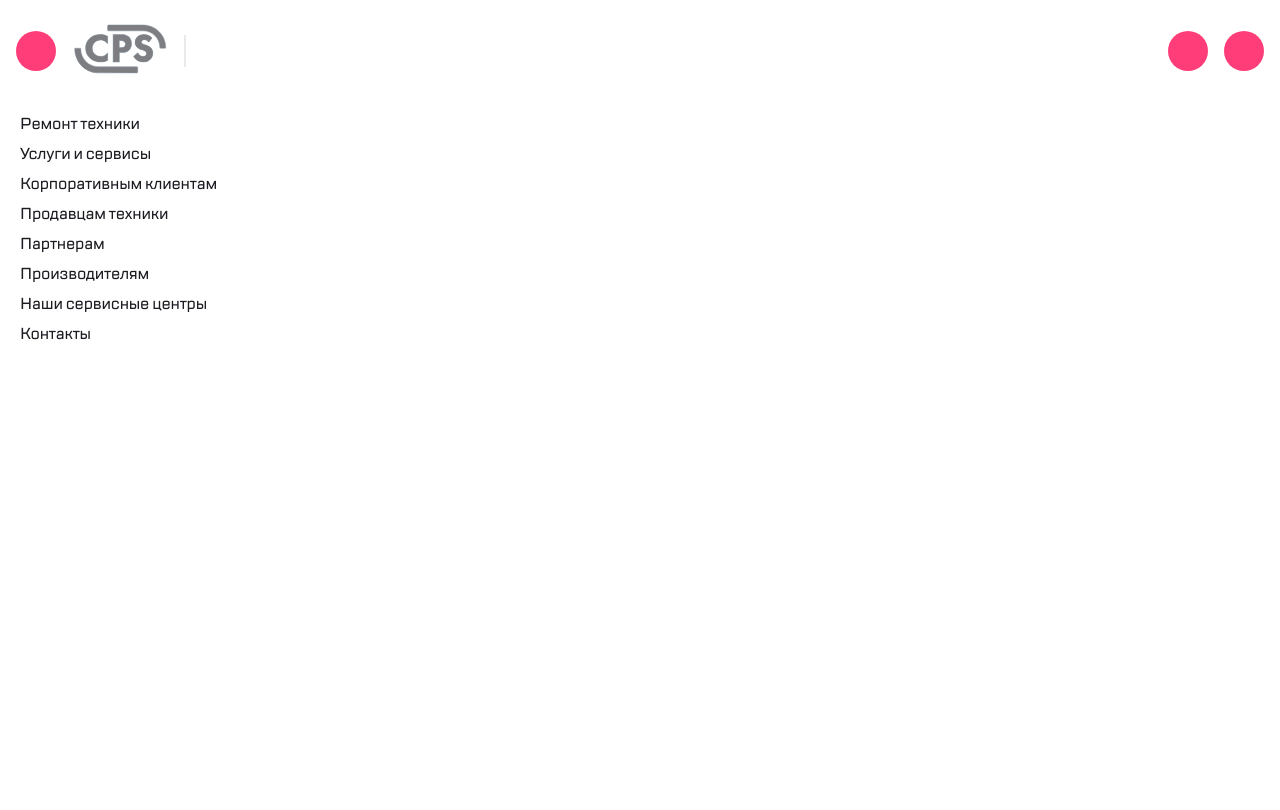
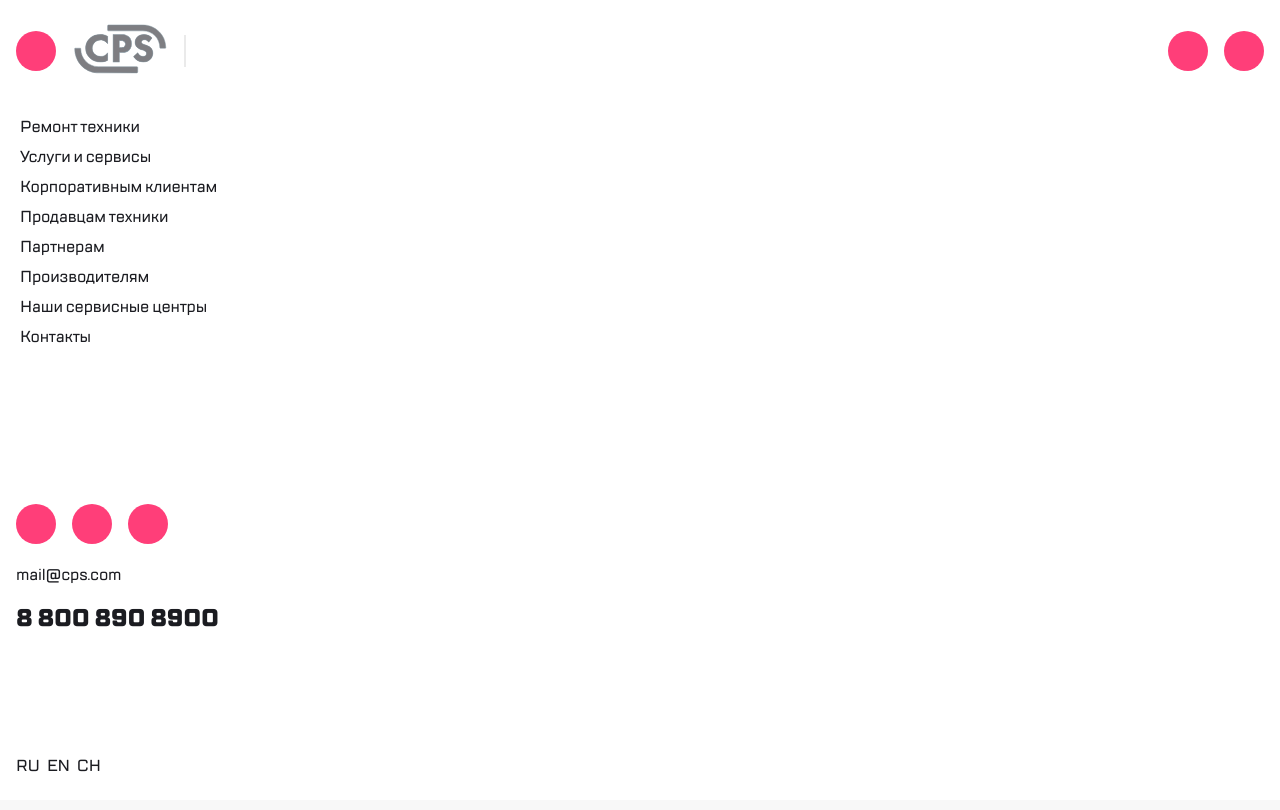
Before and after one commit to Binatik/cps, a website built with webpack: page src/index.html in a window 1280 px wide. Both pictures are taken after a click on the button 36 px from the left and 51 px from the top of the page. Shown: the top 810 px of the page. Built offline with nearby package versions, Linux system fonts and the light colour scheme; a web font is replaced by a local one.

Commit message:
доработано мобильное меню для телефонов

```diff
--- a/src/index.html
+++ b/src/index.html
@@ -7,10 +7,9 @@
   </head>
   <body>
     <header class="header">
-        <div class="header__top">
       <div class="header__container-top container">
         <div class="header__left">
-              <button class="chip chip--mode--primary" id="open-navigation"></button>
+          <button data-menu="off" class="chip chip--mode--primary"></button>
           <a href="#" class="logo">
             <svg class="logo__main logo__main--mode--primary logo__main--size--md" viewBox="0 0 98 53" xmlns="http://www.w3.org/2000/svg">
               <path class="logo__path" fill-rule="evenodd" clip-rule="evenodd" d="M36.8445 1C36.2922 1 35.8445 1.44772 35.8445 2V6.27495C35.8445 6.82724 36.2922 7.27495 36.8445 7.27495H73.1714C83.2984 7.27495 91.2519 15.0716 91.2519 25.1644C91.2519 25.45 91.4834 25.6815 91.7689 25.6815H97.0311C97.3167 25.6815 97.5482 25.45 97.5482 25.1644C97.5482 11.6752 86.7062 1 73.1714 1H36.8445Z" stroke="#80949F" stroke-width="0.5" />
@@ -54,9 +53,9 @@
           <button class="chip chip--mode--primary"></button>
         </div>
       </div>
-        </div>
-      <nav class="header__nav">
-        <div class="header__container container">
+      <div class="header__menu menu menu--off">
+        <div class="menu__container container">
+          <nav class="menu__navigation">
             <a class="link link--mode--primary link--size--small" href="#">Ремонт техники</a>
             <a class="link link--mode--primary link--size--small" href="#">Услуги и сервисы</a>
             <a class="link link--mode--primary link--size--small" href="#">Корпоративным клиентам</a>
@@ -65,8 +64,25 @@
             <a class="link link--mode--primary link--size--small" href="#">Производителям</a>
             <a class="link link--mode--primary link--size--small" href="#">Наши сервисные центры</a>
             <a class="link link--mode--primary link--size--small" href="#">Контакты</a>
+          </nav>
+          <div class="menu__contacts">
+            <div class="menu__top">
+              <button class="chip chip--mode--primary"></button>
+              <button class="chip chip--mode--primary"></button>
+              <button class="chip chip--mode--primary"></button>
             </div>
-      </nav>
+            <div class="menu__middle">
+              <a href="mailto:mail@cps.com" class="link link--mode--mail link--size--small">mail@cps.com</a>
+              <a href="tel:+78008908900" class="link link--mode--tel link--size--super-extra">8 800 890 8900</a>
+            </div>
+          </div>
+          <div class="menu__settings">
+            <button type="button" class="button button--mode--settings button--size--md">Ru</button>
+            <button type="button" class="button button--mode--settings button--size--md">En</button>
+            <button type="button" class="button button--mode--settings button--size--md">Ch</button>
+          </div>
+        </div>
+      </div>
     </header>
     <main class="page"></main>
     <!-- <h1 class="title title--mode--primary title--size--extra">Услуги и сервисы</h1>
--- a/src/scripts/modules/header/header.js
+++ b/src/scripts/modules/header/header.js
@@ -1,10 +1,24 @@
 function header() {
-  const openNavigation = document.querySelector('#open-navigation')
-  const navigation = document.querySelector('.header__nav')
+  const textAttr = '[data-menu="off"]';
+  const trigger = document.querySelector(textAttr);
 
-  openNavigation.addEventListener('click', (event) => {
-    navigation.classList.toggle('header__nav--action--open')
-  })
+  trigger.addEventListener("click", () => {
+    const classNameOn = "menu--on";
+    const classNameOff = "menu--off";
+    const menu = document.querySelector(".header__menu");
+
+
+    trigger.dataset.menu = trigger.dataset.menu === "on" ? "off" : "on";
+
+    if (trigger.dataset.menu === 'off') {
+      menu.classList.remove(classNameOn);
+      menu.classList.add(classNameOff);
+      return;
+    }
+
+    menu.classList.add(classNameOn);
+    menu.classList.remove(classNameOff);
+  });
 }
 
 export { header };
--- a/src/scss/global.scss
+++ b/src/scss/global.scss
@@ -3,11 +3,13 @@
 @import './utils/mixin.scss';
 
 @import './modules/header.scss';
+@import './modules/menu.scss';
 
 @import './ui/link.scss';
 @import './ui/title.scss';
 @import './ui/logo.scss';
 @import './ui/chip.scss';
+@import './ui/button.scss';
 
 body {
   font-weight: 400;
--- a/src/scss/modules/header.scss
+++ b/src/scss/modules/header.scss
@@ -1,16 +1,13 @@
 .header {
+  min-height: 100vh;
   &__container {
     padding: 24px 16px;
   }
 
-  &__top {
-    position: fixed;
-    width: 100%;
+  &__container-top {
+    position: relative;
     background-color: $default-color;
     z-index: 10;
-  }
-
-  &__container-top {
     padding: 24px 16px;
     display: grid;
     align-items: center;
@@ -29,22 +26,4 @@
     justify-content: flex-end;
     gap: 0 16px;
   }
-
-  &__nav {
-    position: absolute;
-    display: block;
-    overflow-y: auto;
-    background-color: $default-color;
-    margin-top: 85px;
-    left: 0;
-    top: 0;
-    width: 100%;
-    height: 100%;
-    transform: translateX(-100%);
-    transition: 0.2s transform;
-  }
-  // header__nav--action--open
-  &__nav--action--open {
-    transform: translateX(0)
-  }
 }
--- /dev/null
+++ b/src/scss/modules/menu.scss
@@ -0,0 +1,53 @@
+.menu {
+  position: absolute;
+  display: block;
+  overflow-y: auto;
+  left: 0;
+  top: 0;
+  width: 100%;
+  height: 100%;
+  background-color: $default-color;
+  transition: 0.2s transform;
+
+  &__container {
+    display: flex;
+    flex-direction: column;
+    gap: 15vh;
+    padding: 12px 16px;
+    margin-top: 100px;
+  }
+
+  &__navigation {
+    display: flex;
+    flex-direction: column;
+    margin-bottom: 32px;
+  }
+
+
+  &__top {
+    display: flex;
+    align-items: center;
+    gap: 0 16px;
+    margin-bottom: 16px;
+  }
+
+  &__middle {
+    display: flex;
+    flex-direction: column;
+    gap: 12px;
+  }
+
+  &__settings {
+    display: flex;
+    align-items: center;
+    gap: 7px;
+  }
+}
+
+.menu--off {
+  transform: translateX(-100%);
+}
+
+.menu--on {
+  transform: translateX(0)
+}
--- /dev/null
+++ b/src/scss/ui/button.scss
@@ -0,0 +1,25 @@
+.button {
+  cursor: pointer;
+  letter-spacing: -0.2px;
+}
+
+.button--mode--settings {
+  padding: 0;
+  border: none;
+  background-color: transparent;
+  text-transform: uppercase;
+  color: $base-color;
+  transition: 0.2s color;
+}
+
+.button--size--md {
+  font-size: 1rem;
+  font-weight: 500;
+  line-height: 1.5rem;
+}
+
+@media (hover: hover) {
+  .button--mode--settings:hover {
+    color: $hover-primary;
+  }
+}
--- a/src/scss/ui/link.scss
+++ b/src/scss/ui/link.scss
@@ -1,6 +1,6 @@
 .link {
   position: relative;
-  display: block;
+  display: inline-block;
   letter-spacing: -0.2px;
 }
 
@@ -31,6 +31,16 @@
   transition: 0.2s border;
 }
 
+.link--mode--mail {
+  text-decoration: none;
+  color: $base-color;
+}
+
+.link--mode--tel {
+  text-decoration: none;
+  color: $base-color;
+}
+
 .link--size--small {
   font-size: 1rem;
   font-weight: 500;
@@ -43,6 +53,12 @@
   font-weight: 500;
   line-height: 1.5rem;
   padding: 8px 16px;
+}
+
+.link--size--super-extra {
+  font-size: 1.5rem;
+  font-weight: 700;
+  line-height: 2rem;
 }
 
 
@@ -62,4 +78,8 @@
   .link--mode--secondary:hover {
     border: 2px solid $border-lighter;
   }
+
+  .link--mode--mail:hover {
+    text-decoration: underline
+  }
 }
```
Lines whose indentation alone changed are shown as unchanged.
